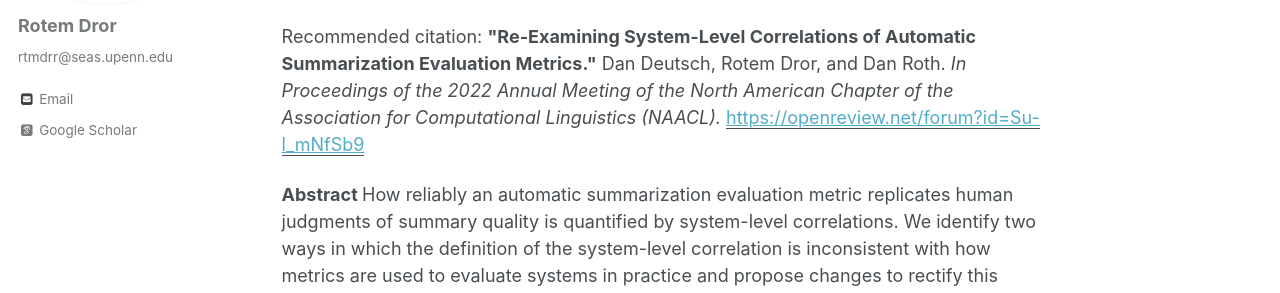
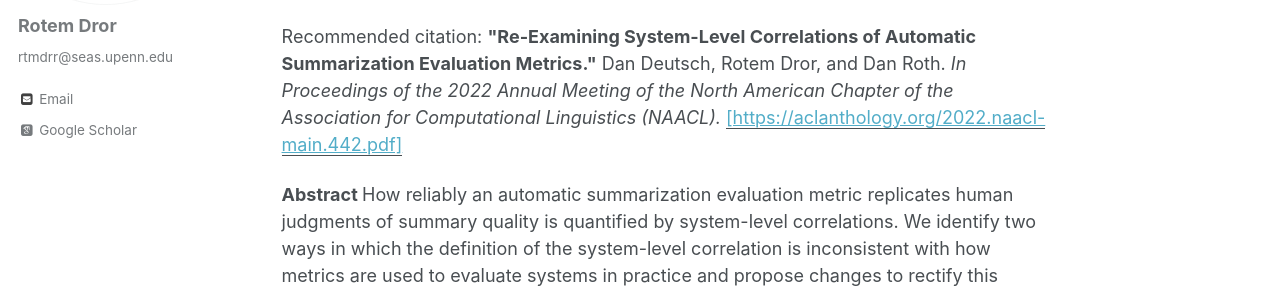
Before and after one commit to rtmdrr/rtmdrr.github.io, a Jekyll site: the page built from _publications/re-examine.md, in a window 1280 px wide and 1285 px high. Shown: the part 247-540 px from the top of the window. Built offline with Jekyll 4.4.1, drawn with Linux system fonts in a browser that asks for light colours; some web fonts are replaced; some of the changed lines change nothing that is shown.

Commit message:
Update re-examine.md

```diff
--- a/_publications/re-examine.md
+++ b/_publications/re-examine.md
@@ -4,7 +4,7 @@ collection: publications
 permalink: /publication/re-examine
 date: 2022-07-10
 venue: 'The North Americal Chapter of the Association for Computational Linguistics (NAACL)'
-paperurl: 'https://openreview.net/forum?id=Su-l_mNfSb9'
+paperurl: '[https://aclanthology.org/2022.naacl-main.442.pdf]'
 citation: '<b>"Re-Examining System-Level Correlations of Automatic Summarization Evaluation Metrics."</b> Dan Deutsch, Rotem Dror, and Dan Roth. <i> In Proceedings of the 2022 Annual Meeting of the North American Chapter of the Association for Computational Linguistics (NAACL).</i>'
 ---
 
```
